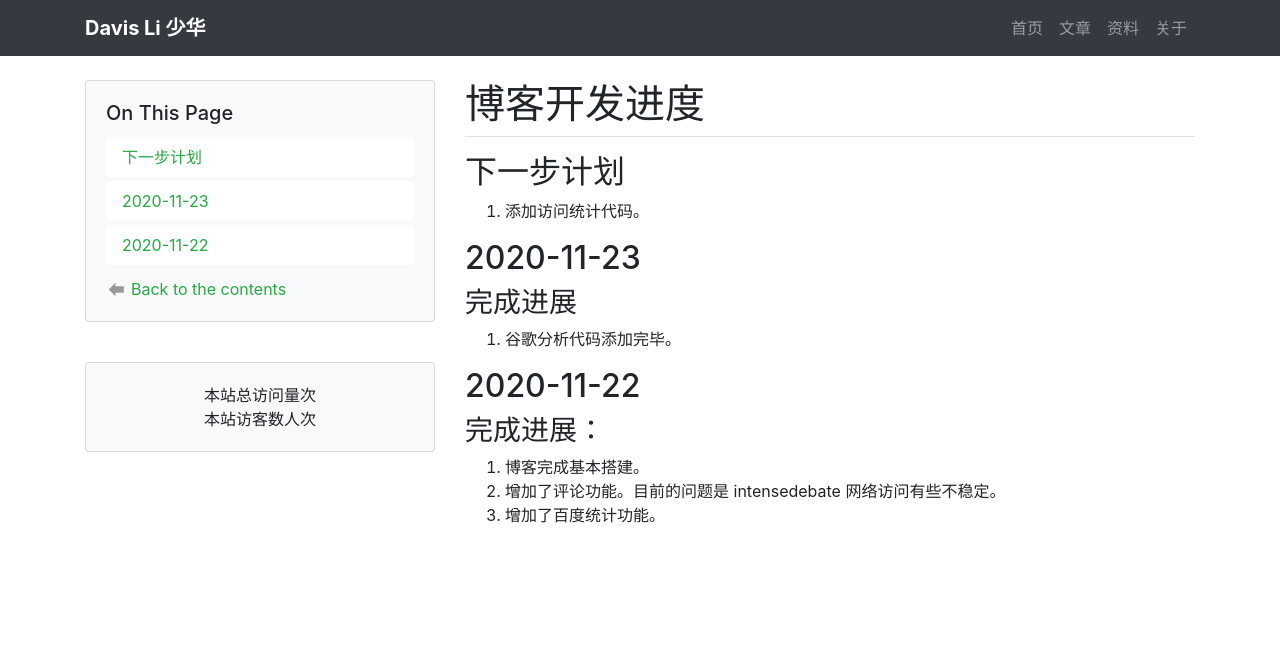
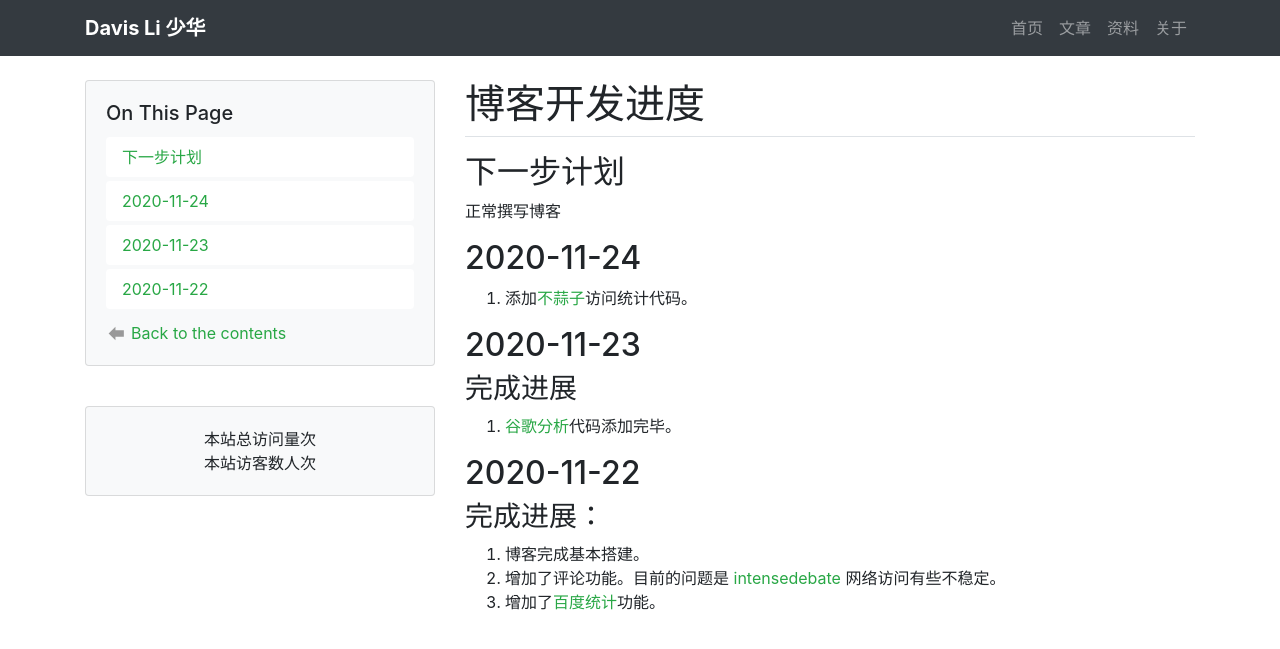
Before and after one commit to davis-lee0109/davis-lee0109.github.io, a Jekyll site: the page built from _projects/bloglog.md, in a window 1280 px wide. Shown: the top 649 px of the page. Built offline with Jekyll 4.4.1, drawn with Linux system fonts in a browser that asks for light colours; comment, search, counter and statistics services are not loaded.

```diff
--- a/_projects/bloglog.md
+++ b/_projects/bloglog.md
@@ -2,14 +2,17 @@
 title: 博客开发进度
 ---
 ## 下一步计划
-1. 添加访问统计代码。
+正常撰写博客
+
+## 2020-11-24
+1. 添加[不蒜子](http://ibruce.info/2015/04/04/busuanzi/)访问统计代码。
 
 ## 2020-11-23
 ### 完成进展
-1. 谷歌分析代码添加完毕。
+1. [谷歌分析](https://analytics.google.com/analytics/web/)代码添加完毕。
 
 ## 2020-11-22
 ### 完成进展：
 1. 博客完成基本搭建。
-2. 增加了评论功能。目前的问题是 intensedebate 网络访问有些不稳定。
-3. 增加了百度统计功能。
+2. 增加了评论功能。目前的问题是 [intensedebate](https://www.intensedebate.com) 网络访问有些不稳定。
+3. 增加了[百度统计](https://tongji.baidu.com)功能。
```
